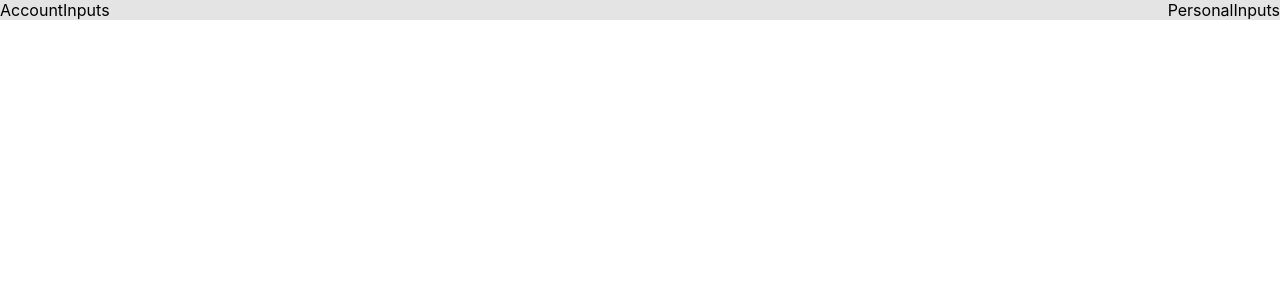
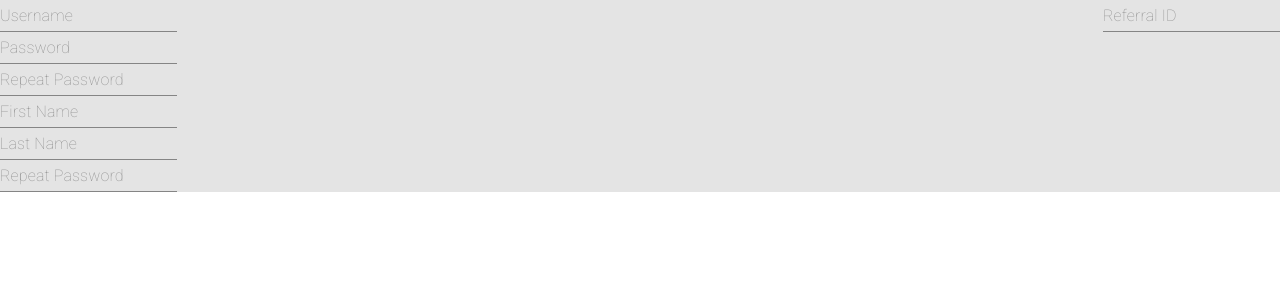
Before and after one commit to LeSe0/CMGForm, a Next.js app: page / in a window 1280 px wide. Shown: the top 300 px of the page. Built offline with nearby package versions, Linux system fonts and the light colour scheme.

Commit message:
Index ։ start work with date picker

```diff
--- /dev/null
+++ b/components/common/CustomInput.tsx
@@ -0,0 +1,24 @@
+import React from "react";
+import { useFormikContext } from "formik";
+
+//components
+import { TextField } from "@mui/material";
+
+interface Props {
+  fieldName: string;
+  placeholder: string;
+}
+
+const CustomInput = ({ fieldName, placeholder }: Props) => {
+  const { getFieldProps } = useFormikContext();
+
+  return (
+    <TextField
+      {...getFieldProps(fieldName)}
+      variant="standard"
+      placeholder={placeholder}
+    />
+  );
+};
+
+export default CustomInput;
--- a/components/form/AccountInputs.tsx
+++ /dev/null
@@ -1,8 +0,0 @@
-// React
-import React from "react";
-
-type Props = {};
-
-export default function AccountInputs({}: Props) {
-  return <div>AccountInputs</div>;
-}
--- a/components/form/PersonalInputs.tsx
+++ /dev/null
@@ -1,8 +0,0 @@
-// React
-import React from "react";
-
-type Props = {};
-
-export default function PersonalInputs({}: Props) {
-  return <div>PersonalInputs</div>;
-}
--- a/pages/_app.tsx
+++ b/pages/_app.tsx
@@ -1,8 +1,21 @@
-import '../styles/globals.css'
-import type { AppProps } from 'next/app'
+// types
+import type { AppProps } from "next/app";
+
+// styles
+import "../styles/globals.css";
+
+// Components
+import Head from "next/head";
 
 function MyApp({ Component, pageProps }: AppProps) {
-  return <Component {...pageProps} />
+  return (
+    <>
+      <Head>
+        <title>CMG</title>
+      </Head>
+      <Component {...pageProps} />
+    </>
+  );
 }
 
-export default MyApp
+export default MyApp;
--- /dev/null
+++ b/pages/_document.tsx
@@ -0,0 +1,23 @@
+// Components
+import Document, { Html, Head, Main, NextScript } from "next/document";
+
+export default class MyDocument extends Document {
+  render() {
+    return (
+      <Html lang="en">
+        <Head>
+          <link rel="preconnect" href="https://fonts.googleapis.com" />
+          <link rel="preconnect" href="https://fonts.gstatic.com" />
+          <link
+            href="https://fonts.googleapis.com/css2?family=Gilda+Display&family=Roboto:wght@100&display=swap"
+            rel="stylesheet"
+          />
+        </Head>
+        <body>
+          <Main />
+          <NextScript />
+        </body>
+      </Html>
+    );
+  }
+}
--- a/pages/index.tsx
+++ b/pages/index.tsx
@@ -1,36 +1,69 @@
+// Formik
+import { Form, FormikProvider, useFormik } from "formik";
+import { userSchema } from "../providers/yup";
+
 // Components
-import Head from "next/head";
 import type { NextPage } from "next";
-import { Grid } from "@mui/material";
-import AccountInputs from "../components/form/AccountInputs";
-import PersonalInputs from "../components/form/PersonalInputs";
+import { Grid, Stack } from "@mui/material";
+import CustomInput from "components/common/CustomInput";
 
 const Home: NextPage = () => {
+  const formik = useFormik({
+    initialValues: {
+      username: "",
+      password: "",
+      repeatPassword: "",
+      firstname: "",
+      lastname: "",
+      city: "",
+      phone: "",
+      country: "",
+      address: "",
+      email: "",
+      day: "",
+      month: "",
+      year: "",
+      parentId: "",
+    },
+    onSubmit: (values, { resetForm }) => {
+      alert(JSON.stringify(values, null, 2));
+      resetForm();
+    },
+    onReset: (values) => {
+      alert(values);
+    },
+    validationSchema: userSchema(),
+  });
+
+  const { handleSubmit } = formik;
   return (
-    <div>
-      <Head>
-        <title>Create Next App</title>
-        <meta name="description" content="Generated by create next app" />
-        <link rel="icon" href="/favicon.ico" />
-        <link
-          rel="stylesheet"
-          href="https://fonts.googleapis.com/css?family=Roboto:300,400,500,700&display=swap"
-        />
-        <link
-          rel="stylesheet"
-          href="https://fonts.googleapis.com/icon?family=Material+Icons"
-        />
-      </Head>
-
-      <Grid container bgcolor="#e4e4e4" justifyContent="space-between">
-        <Grid item>
-          <AccountInputs />
+    <FormikProvider value={formik}>
+      <Form onSubmit={handleSubmit}>
+        <Grid container bgcolor="#e4e4e4" justifyContent="space-between">
+          <Grid item>
+            <Stack>
+              <CustomInput fieldName="username" placeholder="Username" />
+              <CustomInput fieldName="password" placeholder="Password" />
+              <CustomInput
+                fieldName="repeatPassword"
+                placeholder="Repeat Password"
+              />
+              <CustomInput fieldName="firstname" placeholder="First Name" />
+              <CustomInput fieldName="lastname" placeholder="Last Name" />
+              <CustomInput
+                fieldName="repeatPassword"
+                placeholder="Repeat Password"
+              />
+            </Stack>
+          </Grid>
+          <Grid item>
+            <Stack>
+              <CustomInput fieldName="parentId" placeholder="Referral ID" />
+            </Stack>
+          </Grid>
         </Grid>
-        <Grid item>
-          <PersonalInputs />
-        </Grid>
-      </Grid>
-    </div>
+      </Form>
+    </FormikProvider>
   );
 };
 
--- /dev/null
+++ b/providers/yup.tsx
@@ -0,0 +1,35 @@
+import * as Yup from "yup";
+
+export const userSchema = () => {
+  return Yup.object().shape({
+    username: Yup.string()
+      .matches(/^[a-z,A-Z,0-9"_“]+$/g, "")
+      .min(2, "")
+      .max(20, "")
+      .required(""),
+    password: Yup.string().min(8, "").required(""),
+    repeatPassword: Yup.string()
+      .min(8, "")
+      .required("")
+      .oneOf([Yup.ref("password"), null], ""),
+    firstname: Yup.string()
+      .matches(/^[a-z,A-Z,0-9" “]+$/g, "")
+      .min(2, "")
+      .max(20, "")
+      .required(""),
+    lastname: Yup.string()
+      .matches(/^[a-z,A-Z,0-9" “]+$/g, "")
+      .min(2, "")
+      .max(20, "")
+      .required(""),
+    city: Yup.string().max(20, "").required(""),
+    phone: Yup.string().required(""),
+    country: Yup.string().max(20, "").required(""),
+    address: Yup.string().max(20, "").required(""),
+    email: Yup.string().email("").required(""),
+    day: Yup.string().required(""),
+    month: Yup.string().required(""),
+    year: Yup.string().required(""),
+    parentId: Yup.string().max(20, "").matches(/^\d+$/, "").required(""),
+  });
+};
--- a/tsconfig.json
+++ b/tsconfig.json
@@ -13,7 +13,8 @@
     "resolveJsonModule": true,
     "isolatedModules": true,
     "jsx": "preserve",
-    "incremental": true
+    "incremental": true,
+    "baseUrl": "."
   },
   "include": ["next-env.d.ts", "**/*.ts", "**/*.tsx"],
   "exclude": ["node_modules"]
```
Also changed, not shown: components/common/DatePicker.tsx (added, +12 -0 lines), providers/types.tsx (added).
